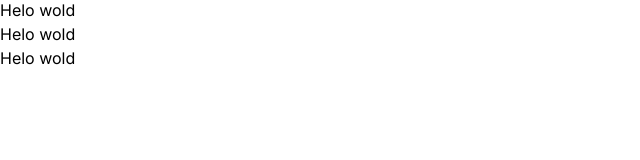
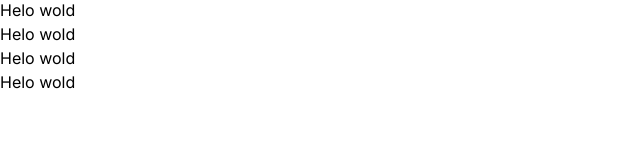
Before and after one commit to Henok-Al/e-shop, a Next.js app: page / in a window 1280 px wide. Shown: the part 122-282 px from the top of the page, without its empty margins (0-640 px from the left). Built offline with nearby package versions, Linux system fonts and the light colour scheme.

Commit message:
product add and delete done

```diff
--- a/app/page.tsx
+++ b/app/page.tsx
@@ -11,6 +11,7 @@ export default function Home() {
       <h1>Helo wold</h1>
       <h1>Helo wold</h1>
       <h1>Helo wold</h1>
+      <h1>Helo wold</h1>
     </main>
   );
 }
```
